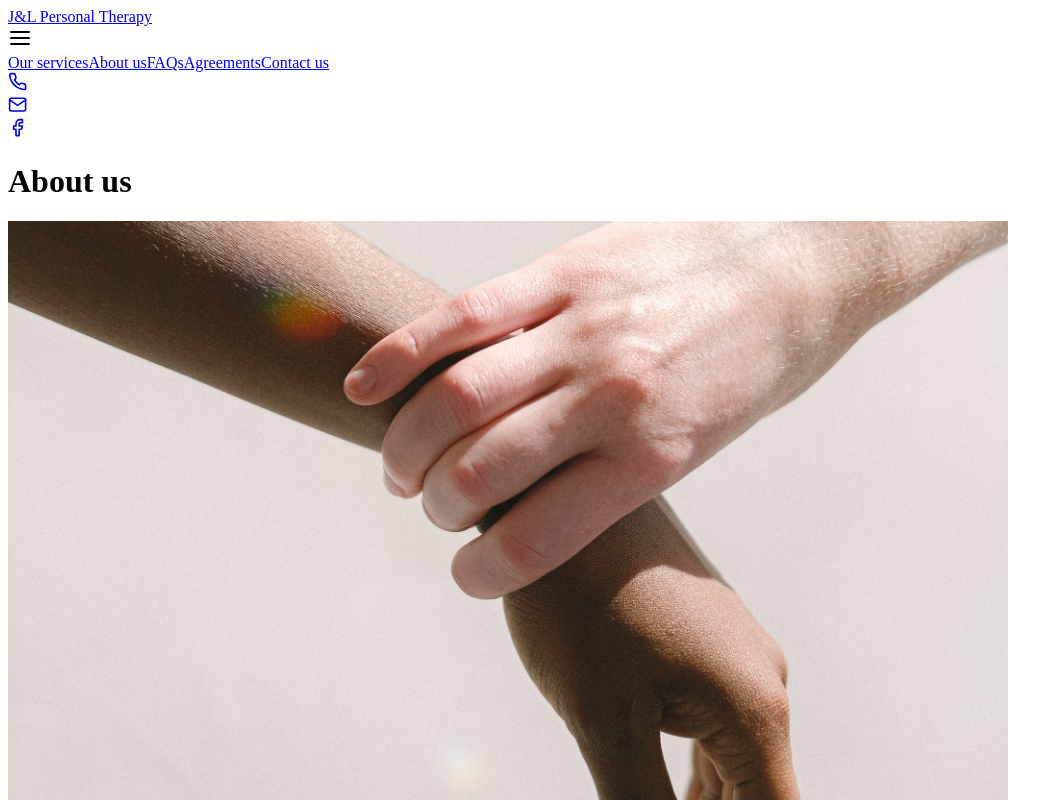
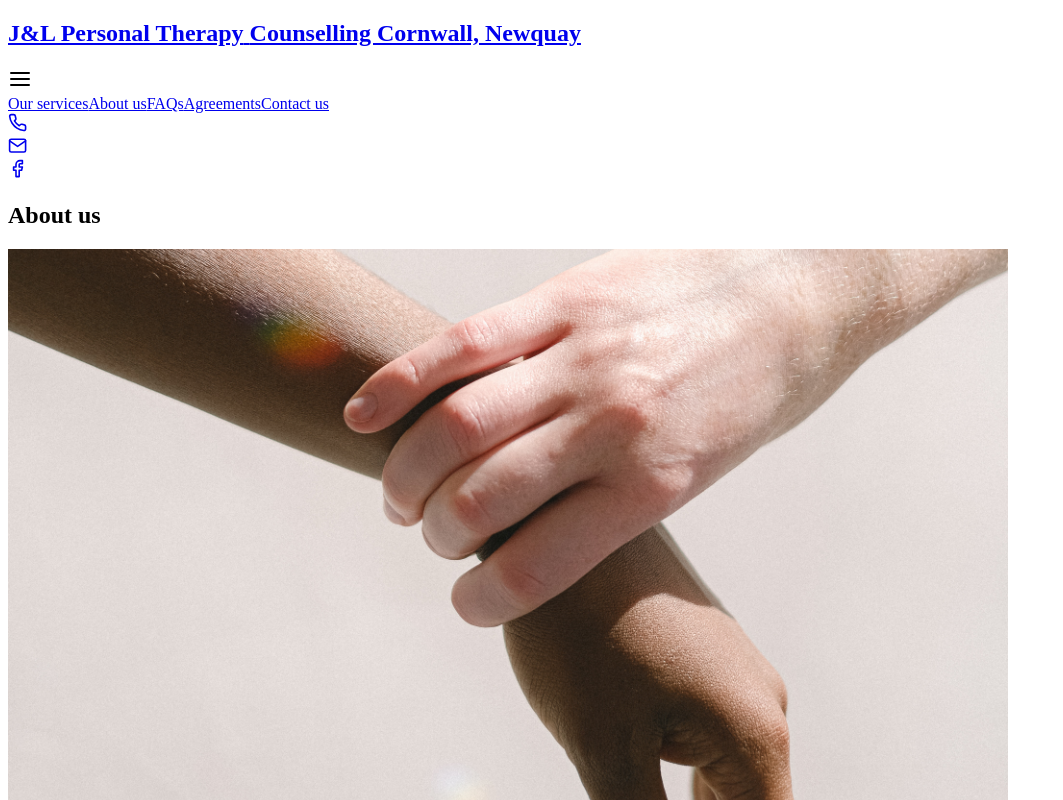
Before and after one commit to Matt-htims/JLPersonalTherapy, a Next.js app: page /about in a window 1280 px wide. Shown: the top 800 px of the page, without its empty margins (0-1063 px from the left). Built offline with nearby package versions, Linux system fonts and the light colour scheme.

Commit message:
Updated SEO and link at the bottom of page

```diff
--- a/components/Footer.jsx
+++ b/components/Footer.jsx
@@ -36,7 +36,7 @@ function Footer() {
 				<Link href="/services">
 					<a className="text-back hover:text-textGreen">Services</a>
 				</Link>
-				<Link href="/aboutus">
+				<Link href="/about">
 					<a className="text-back hover:text-textGreen">About</a>
 				</Link>
 			</div>
--- a/components/Layout.jsx
+++ b/components/Layout.jsx
@@ -11,7 +11,15 @@ import ContactPill from './ContactPill';
 const Layout = ({ children }) => {
 	return (
 		<div className="font-nunito text-textGreen bg-back">
-			<Navbar brand="J&L Personal Therapy" items={navItems} />
+			<Navbar
+				brand={
+					<h1>
+						J&L Personal Therapy{' '}
+						<span className="hidden">Counselling Cornwall, Newquay</span>
+					</h1>
+				}
+				items={navItems}
+			/>
 			<ContactPill />
 			<main>{children}</main>
 			<Footer />
--- a/pages/_app.js
+++ b/pages/_app.js
@@ -11,7 +11,7 @@ function MyApp({ Component, pageProps }) {
 				<meta name="viewport" content="initial-scale=1.0, width=device-width" />
 				<meta http-equiv="Content-Type" content="text/html; charset=utf-8" />
 				<meta http-equiv="X-UA-Compatible" content="IE=edge" />
-				<title>J&L Personal Therapy | Counselling</title>
+				<title>J&L Personal Therapy | Counselling & Psychotherapy</title>
 				<meta
 					name="keywords"
 					content="psychotherapy newquay,counselling newquay,counselling cornwall,therapy cornwall,psychotherapist mid cornwall,counselling,counsellor,psychotherapy,psychotherapist,therapy,therapist,depression,relationship,anxiety,bereavement,eating disorders,truro,mid cornwall,redruth,camborne"
@@ -24,9 +24,12 @@ function MyApp({ Component, pageProps }) {
 				<meta property="og:url" content="" />
 				<meta
 					property="og:title"
-					content="J&L Personal Therapy | Counselling"
+					content="J&L Personal Therapy | Counselling & Psychotherapy"
 				/>
-				<meta property="og:description" content="" />
+				<meta
+					property="og:description"
+					content="Personal therapy based in Newquay, Cornwall. Online counselling with experienced psychotherapists Jen Schaub and Lorna Sandry."
+				/>
 				<meta property="og:type" content="website" />
 				<meta property="og:site_name" content="J&LPersonalTherapy" />
 				<meta property="og:locale" content="en_GB" />
--- a/pages/about.jsx
+++ b/pages/about.jsx
@@ -11,7 +11,7 @@ function aboutus() {
 				<title>About us</title>
 			</Head>
 			<div className="min-h-screen my-16 max-w-7xl m-auto md:px-8 px-3">
-				<h1 className="md:text-5xl text-3xl text-center">About us</h1>
+				<h2 className="md:text-5xl text-3xl text-center">About us</h2>
 				<div className="md:mt-16 mt-10 md:mb-32 mb-18 space-y-16">
 					<AboutPersonLong
 						image="Help.png"
--- a/pages/agreements.jsx
+++ b/pages/agreements.jsx
@@ -8,7 +8,7 @@ function agreements() {
 				<title>Agreements</title>
 			</Head>
 			<div className="min-h-screen my-16 max-w-7xl m-auto md:px-8 px-5">
-				<h1 className="md:text-5xl text-3xl text-center">Agreements</h1>
+				<h2 className="md:text-5xl text-3xl text-center">Agreements</h2>
 			</div>
 		</>
 	);
--- a/pages/contact.jsx
+++ b/pages/contact.jsx
@@ -12,7 +12,7 @@ function contact() {
 			</Head>
 			<div className="min-h-screen mb-10">
 				<div className="space-y-8 text-center md:py-16 py-8 px-2">
-					<h1 className="md:text-5xl text-3xl">Get in touch!</h1>
+					<h2 className="md:text-5xl text-3xl">Get in touch!</h2>
 					<p className="md:text-xl text-base text font-light">
 						Contact us with any questions about our services, or to book a
 						session.
--- a/pages/faqs.jsx
+++ b/pages/faqs.jsx
@@ -11,7 +11,7 @@ function faqs() {
 				<title>FAQs</title>
 			</Head>
 			<div className="min-h-screen my-16 max-w-7xl m-auto md:px-8 px-5 space-y-16">
-				<h1 className="md:text-5xl text-3xl text-center">FAQs</h1>
+				<h2 className="md:text-5xl text-3xl text-center">FAQs</h2>
 				<div>
 					<QnA q="How long are the sessions?" a="50 minutes" />
 					<QnA q="Are counselling sessions confidential?" />
--- a/pages/index.jsx
+++ b/pages/index.jsx
@@ -11,9 +11,9 @@ export default function Home() {
 			<div className="top bg-gradient-to-b from-back to-black/20">
 				<div className="flex lg:flex-row flex-col-reverse max-w-7xl m-auto md:px-8 px-5 pt-5 relative lg:h-100">
 					<div className="flex flex-col justify-around lg:w-5/12 md:w-9/12 w-12/12 lg:m-0 m-auto lg:text-left h-64 text-center lg:pr-8 lg:py-6 pt-5 h-full lg:space-y-0 md:space-y-10 space-y-8">
-						<h1 className="xl:text-6xl md:text-5xl text-3xl font-semibold text-textGreen-dark">
+						<p className="xl:text-6xl md:text-5xl text-3xl font-semibold text-textGreen-dark">
 							Help us help you
-						</h1>
+						</p>
 						<p className="xl:text-2xl md:text-xl text-base  font-light">
 							Lorem ipsum dolor sit amet, consectetur adipiscing elit.
 							Suspendisse commodo interdum ornare. £40 sessions
--- a/pages/services.jsx
+++ b/pages/services.jsx
@@ -24,7 +24,7 @@ function services() {
 				<title>Our services</title>
 			</Head>
 			<div className="min-h-screen my-16 max-w-7xl m-auto md:px-8 px-5 leading-7">
-				<h1 className="md:text-5xl text-3xl text-center">What to Expect</h1>
+				<h2 className="md:text-5xl text-3xl text-center">What to Expect</h2>
 				<div className="md:pt-16 pt-10 pb-14">
 					<h2 className="md:text-3xl text-2xl pb-8 font-semibold">
 						Person Centred Therapy
```
